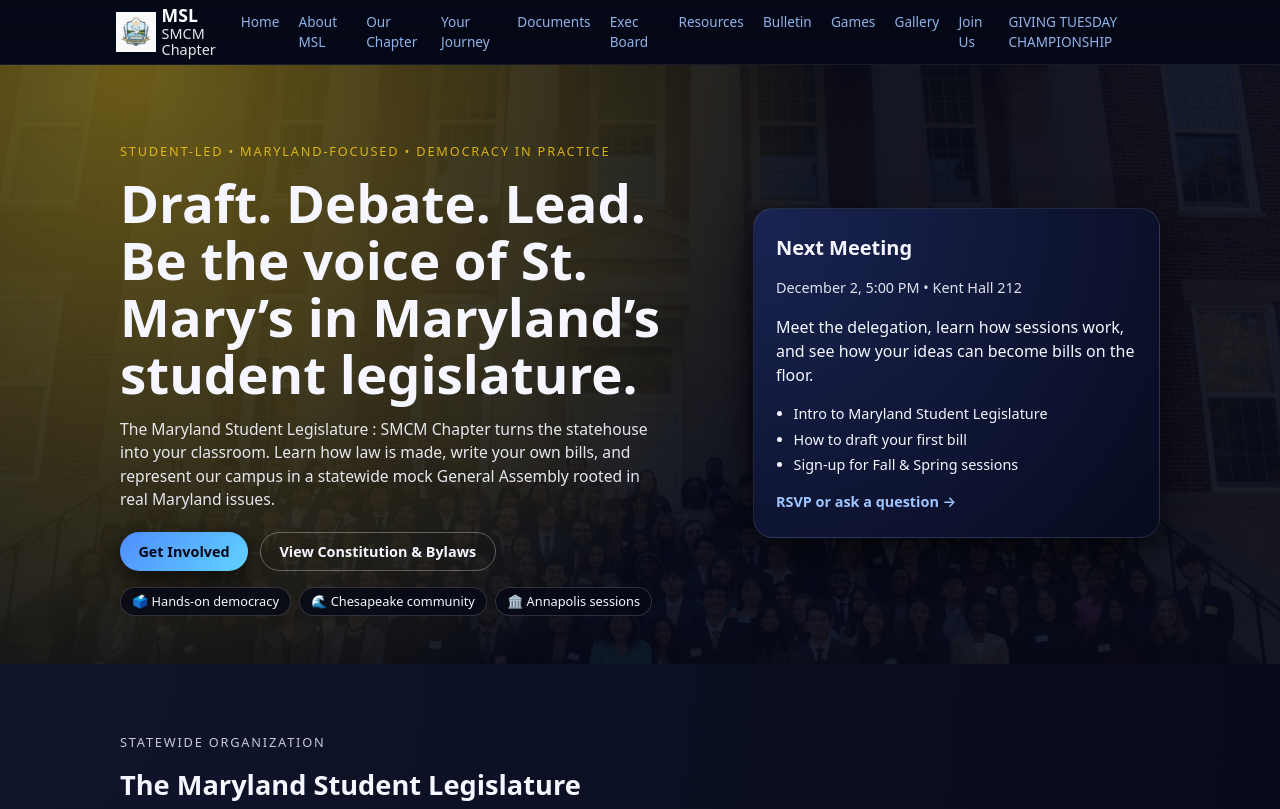
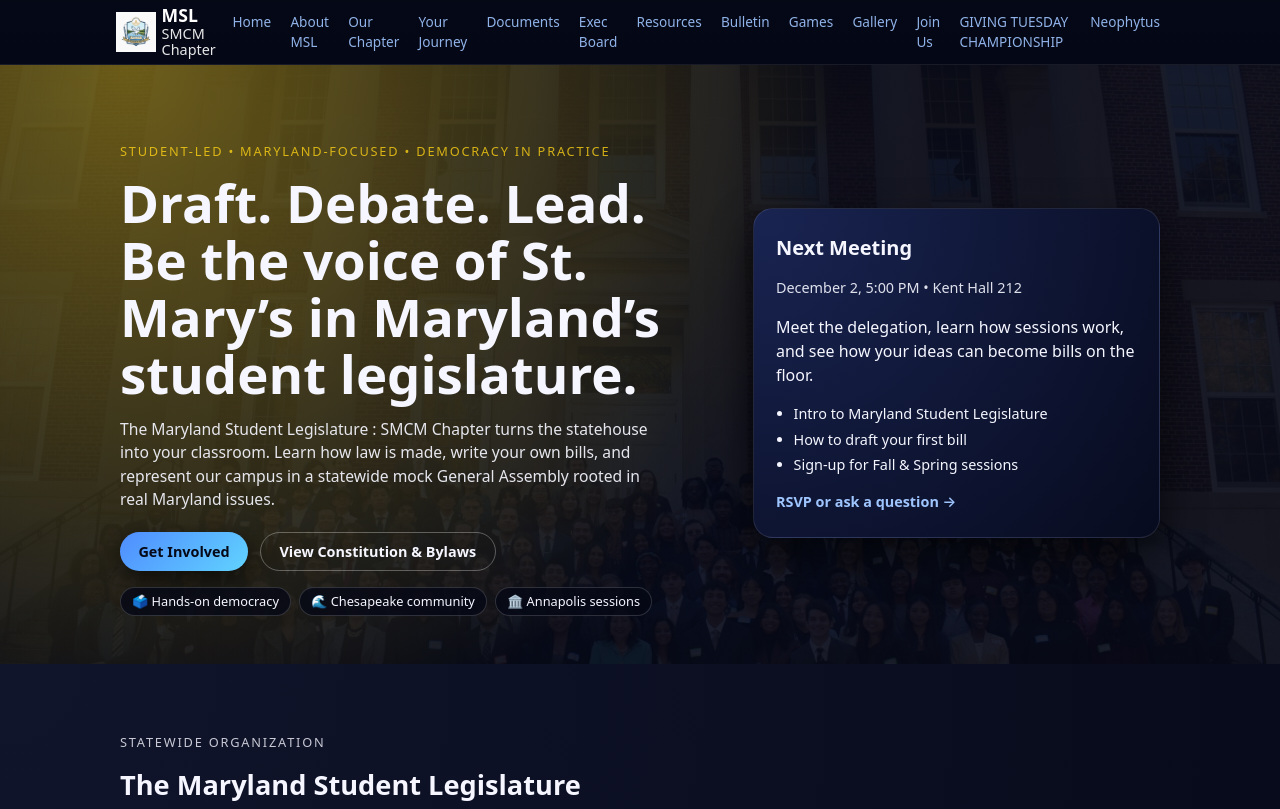
Before and after one commit to SyndorZaldrizes/Syndor, a website: page index.html in a window 1280 px wide. Shown: the top 809 px of the page. Drawn offline with Linux system fonts and the light colour scheme.

Commit message:
Update index.html

```diff
--- a/index.html
+++ b/index.html
@@ -34,6 +34,7 @@
         <a href="#gallery">Gallery</a>
         <a href="#contact">Join Us</a>
         <a href="msl-giving.html">GIVING TUESDAY CHAMPIONSHIP</a>
+        <a href="neophytus.html">Neophytus</a>
       </nav>
     </div>
   </header>
```
